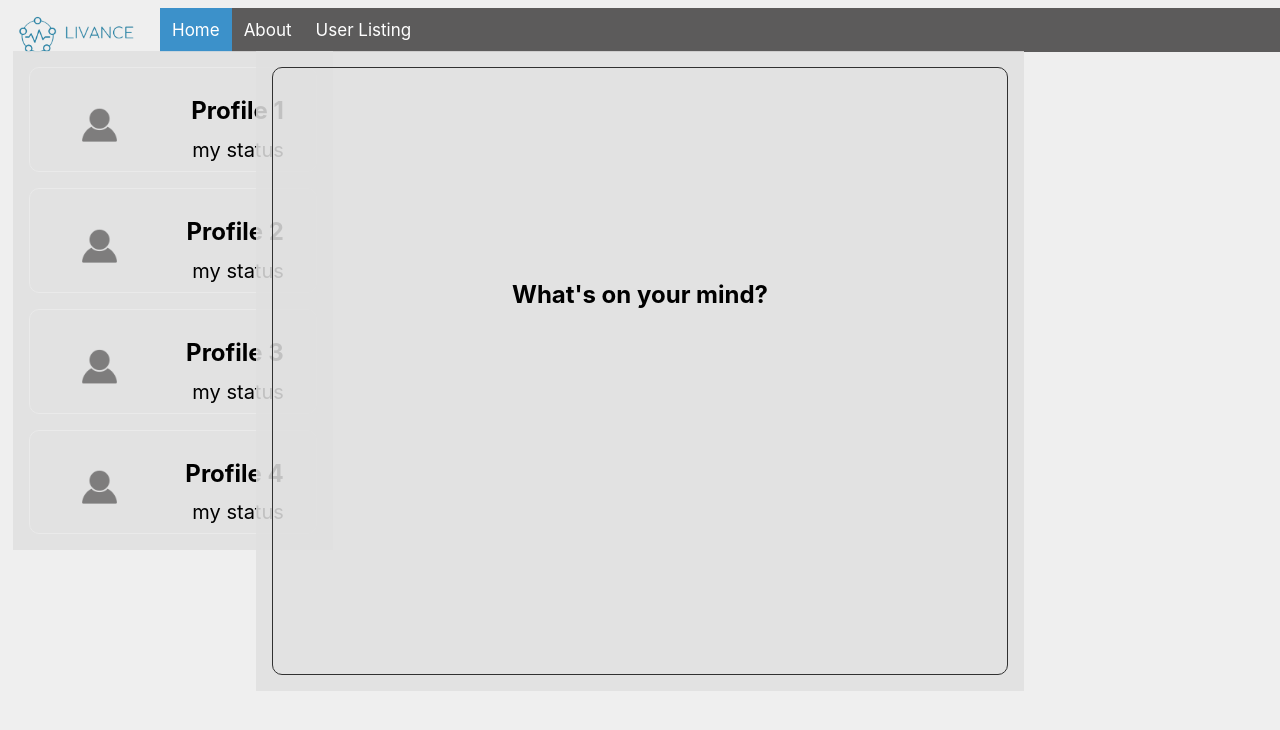
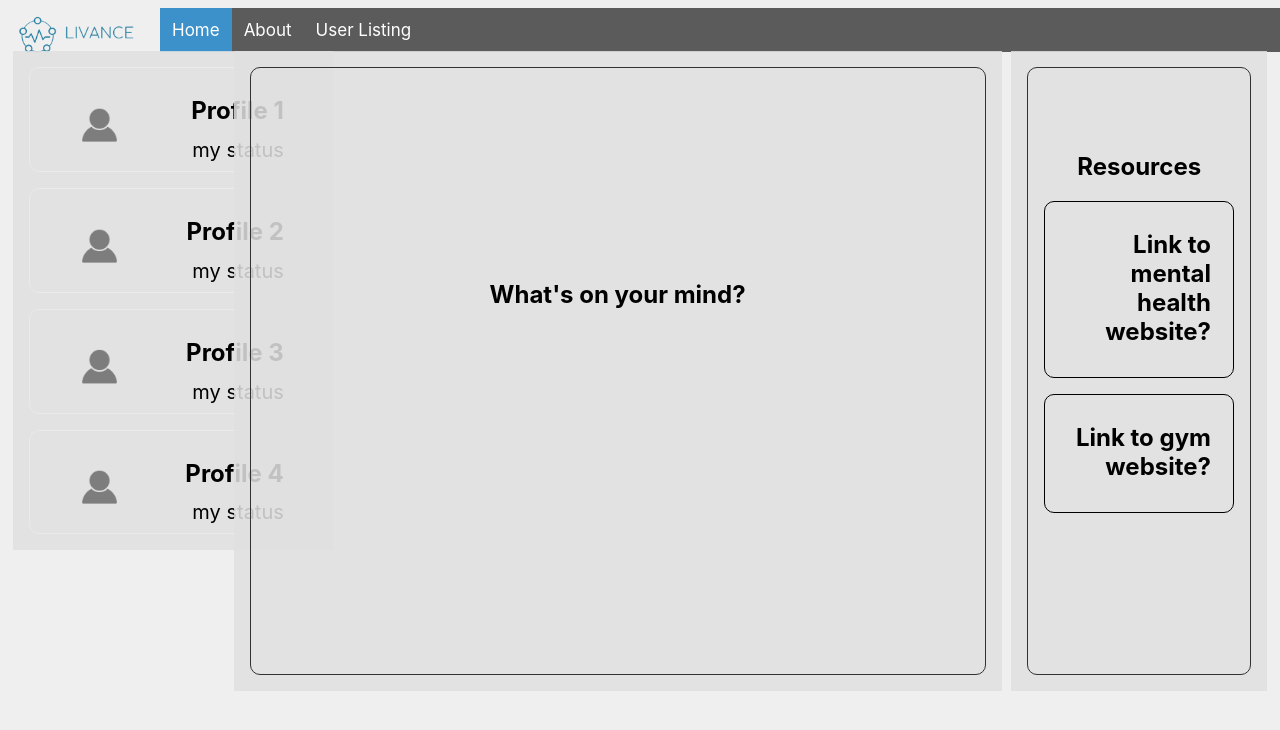
Before and after one commit to NaitikP04/livance, a Next.js app in the folder nextjs-blog/: page / in a window 1280 px wide. Shown: the top 730 px of the page. Built offline with nearby package versions, Linux system fonts and the light colour scheme.

Commit message:
completed basic home page template

```diff
--- a/nextjs-blog/pages/index.js
+++ b/nextjs-blog/pages/index.js
@@ -42,9 +42,21 @@ export default function Home() {
             </div>
           </div>
 
+          <div className={styles.sidebarmiddle}>
+            <div className={styles.card2}>
+              <h2>What's on your mind?</h2>
+            </div>
+          </div>
+
           <div className={styles.sidebarright}>
             <div className={styles.card2}>
-              <h2>What's on your mind?</h2>
+              <h2>Resources</h2>
+              <div className={styles.card3}>
+              <h2>Link to mental health website?</h2>
+            </div>
+            <div className={styles.card3}>
+              <h2>Link to gym website?</h2>
+            </div>
             </div>
           </div>
       </body>
--- a/nextjs-blog/styles/Home.module.css
+++ b/nextjs-blog/styles/Home.module.css
@@ -126,11 +126,23 @@
   left: 0px;
 }
 
-.sidebarright {
+.sidebarmiddle {
   width: 60%;
   margin-top: 4%;
   margin-left: 90%;
-  margin-right: 20%;
+  margin-right: 21.75%;
+  height: 80vh;
+  background-color: #e0e0e0dc;
+  position: absolute;
+  top: 0px;
+  right: 0px;
+}
+
+.sidebarright {
+  width: 20%;
+  margin-top: 4%;
+  margin-right: 1%;
+  align-self: right;
   height: 80vh;
   background-color: #e0e0e0dc;
   position: absolute;
@@ -152,6 +164,28 @@
   margin: 0;
   font-size: 1.25rem;
   line-height: 0.5;
+}
+
+.card3 {
+  margin: 1rem;
+  flex-basis: 5%;
+  padding: 0.5rem;
+  padding-right: 10%;
+  padding-bottom: 5%;
+  text-align: right;
+  align-self: left;
+  color: inherit;
+  text-decoration: none;
+  border: 1px solid #000000;
+  border-radius: 10px;
+  transition: color 0.15s ease, border-color 0.15s ease;
+}
+
+.card3:hover,
+.card3:focus,
+.card3:active {
+  color: #3c91ca;
+  border-color: #3c91ca;
 }
 
 .logo {
```
